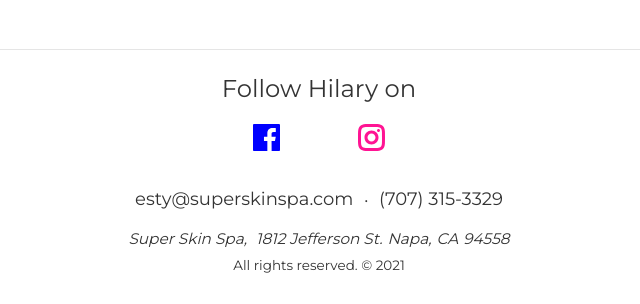
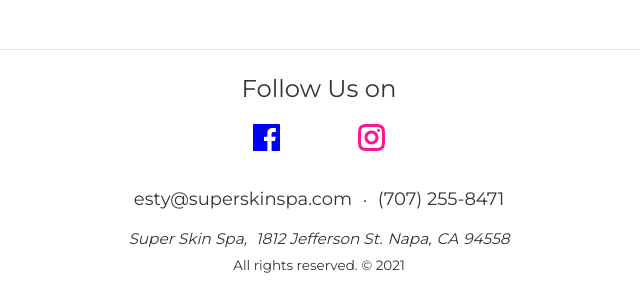
Before and after one commit to kate-mills/spa-clone, a Gatsby site: page /schedule in a window 1280 px wide. Shown: the part 1307-1611 px from the top of the page, 321-961 px from the left. Built offline with nearby package versions, Linux system fonts and the light colour scheme; Gatsby itself is replaced by a stand-in of ours.

Commit message:
More versitile

```diff
--- a/gatsby-config.js
+++ b/gatsby-config.js
@@ -39,8 +39,8 @@ module.exports = {
       },
       logo: `${siteUrl}/images/logo.png`, // ./static/images/
       name: `${companyName}`,
-      phone: `+1-707-315-3329`,
-      displayPhone: `(707) 315-3329`,
+      phone: `+1-707-255-8471`,
+      displayPhone: `(707) 255-8471`,
       priceRange: `$$$`,
       otherUrls: [
         `https://www.facebook.com/pages/Hilary-Molloy-skin-artistry-renewal/286199431401479`,
@@ -64,8 +64,8 @@ module.exports = {
     {
       resolve: `gatsby-plugin-manifest`,
       options: {
-        name: `Skincare By Hilary`,
-        short_name: `Hilary Molloy`,
+        name:  `${companyName}`,
+        short_name: `Super Skin`,
         start_url: `/`,
         description: `${description}`,
         background_color: `#ffb1b1`,
--- a/src/components/Complete/Footer/index.js
+++ b/src/components/Complete/Footer/index.js
@@ -8,7 +8,7 @@ const Footer = ()=>{
     <div>
       <hr/>
     <FooterWrapper>
-      <p className="follow-us-on">Follow Hilary on</p>
+      <p className="follow-us-on">Follow Us on</p>
       <div className="social-icons">
         {
           socialLinks.map(({icon, id, label, name, url}) => {
```
Also changed, not shown: src/images/icon.png.
